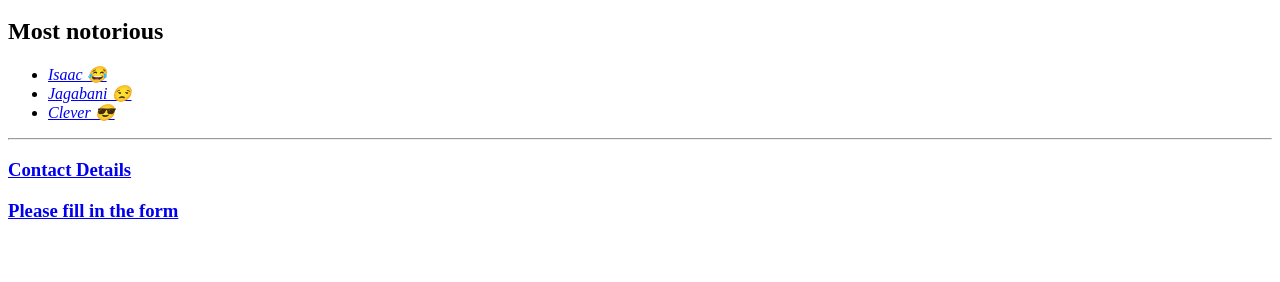
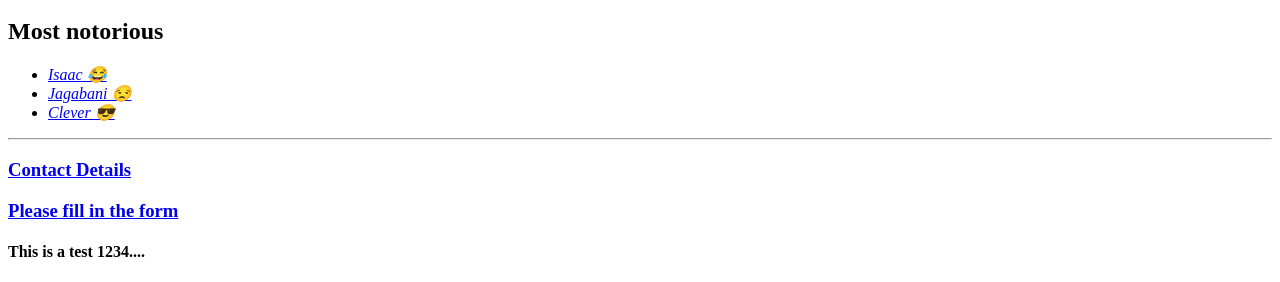
Before and after one commit to scottsoko1/practicing, a plain HTML site: page index.html in a window 1280 px wide. Shown: the part 699-981 px from the top of the page. Before the commit the page ends 940 px from the top, so only its background shows below. Drawn offline with Linux system fonts and the light colour scheme.

Commit message:
Changes to test if they apply to git

```diff
--- a/index.html
+++ b/index.html
@@ -76,6 +76,7 @@
       <hr />
       <h3><a href="contacts.html" target="_blank">Contact Details</a></h3>
       <h3><a href="forms.html" target="_blank">Please fill in the form</a></h3>
+      <h4>This is a test 1234....</h4>
     </section>
   </body>
 </html>
```
